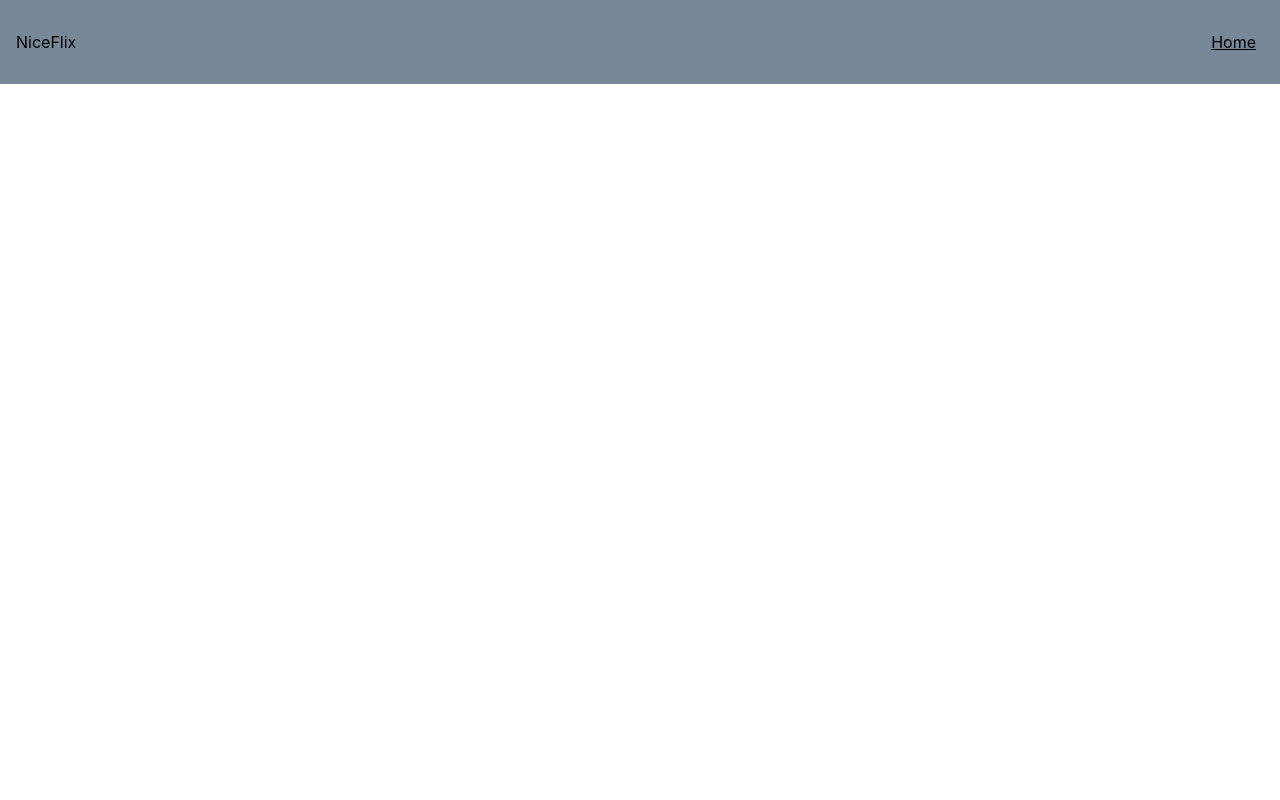
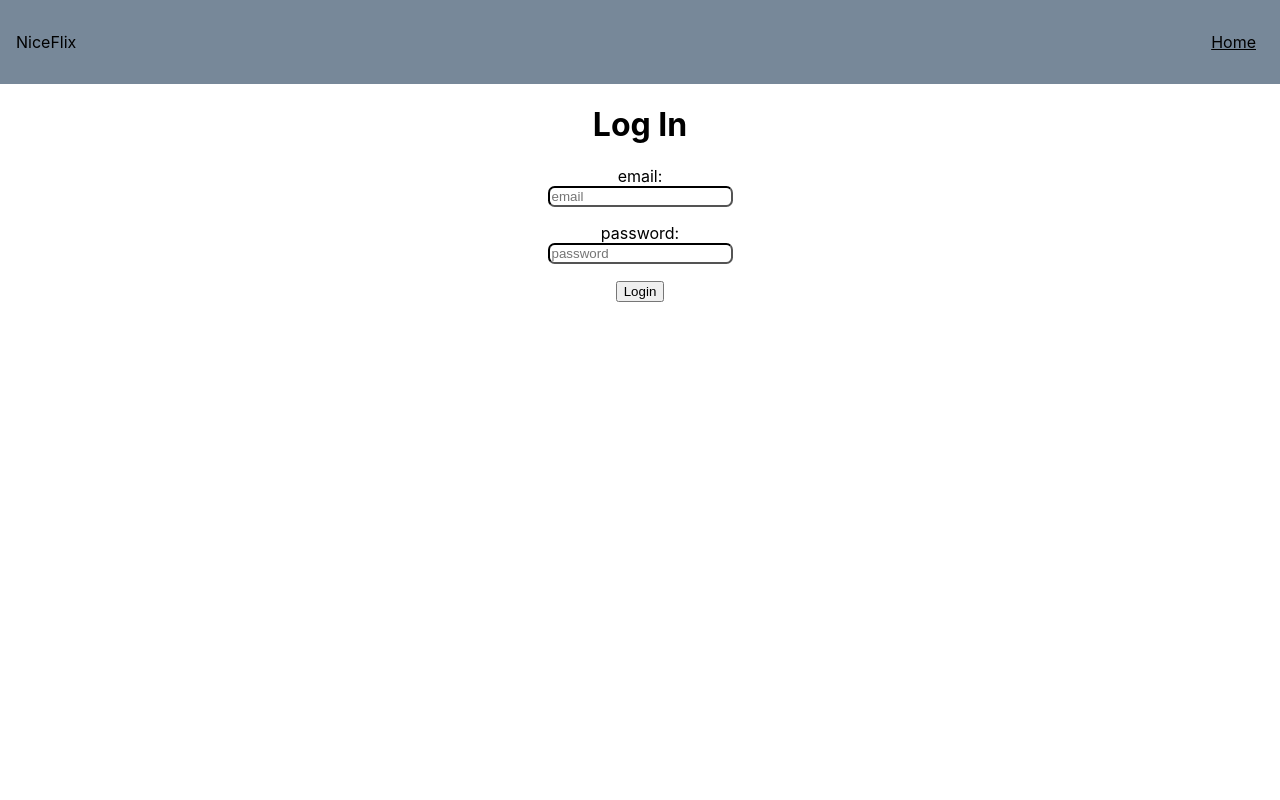
Before and after one commit to MDSkrki/React-MovieRent, a React (Create React App) app: page /login in a window 1280 px wide. Shown: the top 800 px of the page. Built offline with nearby package versions, Linux system fonts and the light colour scheme.

Commit message:
created login

```diff
--- a/src/App.js
+++ b/src/App.js
@@ -4,6 +4,7 @@ import { Home } from './containers/Home/Home';
 import { Banner } from './components/Banner/Banner';
 import { useSelector } from 'react-redux';
 import { SignUp } from './containers/SignUp/SignUp';
+import { Login } from './containers/Login/Login';
 
 function App() {
   // Hooks
@@ -15,6 +16,7 @@ function App() {
       <Routes>
         <Route path='/' element={<Home />} />
         <Route path='/signup' element={<SignUp />} />
+        <Route path='/login' element={<Login />} />
       </Routes>
     </div>
   );
--- /dev/null
+++ b/src/containers/Login/Login.js
@@ -0,0 +1,56 @@
+import { useState } from "react"
+import { useDispatch } from "react-redux"
+import { useNavigate } from "react-router-dom"
+import { Input } from "../../components/Input/Input"
+import { loginUser } from "../../services/userService"
+import { actionCreator } from "../../store/actionCreator"
+import { OPEN_BANNER, USER_LOGGED } from "../../store/types"
+
+export const Login = () => {
+
+    // Hooks
+    const dispatch = useDispatch();
+    const navigate = useNavigate();
+    const [form, setForm] = useState({
+        email: '',
+        password: '',
+    })
+
+    // Handlers
+    const updateForm = (e) => {
+        setForm({
+            ...form,
+            [e.target.name]: e.target.value,
+        })
+    }
+
+    const openBanner = () => {
+        dispatch(actionCreator(OPEN_BANNER, `Login was successful!`));
+    }
+
+    const logUser = (id) => {
+        dispatch(actionCreator(USER_LOGGED, id))
+    }
+
+    const formSubmit = async (e) => {
+        e.preventDefault();
+        const userId = await loginUser(form);
+        if (userId) {
+            logUser(userId);
+            openBanner();
+            navigate('/');
+        }
+    }
+
+    return (
+        <>
+            <h1>Log In</h1>
+            <form onSubmit={formSubmit}>
+                <Input inputType='email' update={updateForm} />
+                <Input inputType='password' update={updateForm} />
+
+                <button>Login</button>
+            </form>
+        </>
+    )
+}
```
